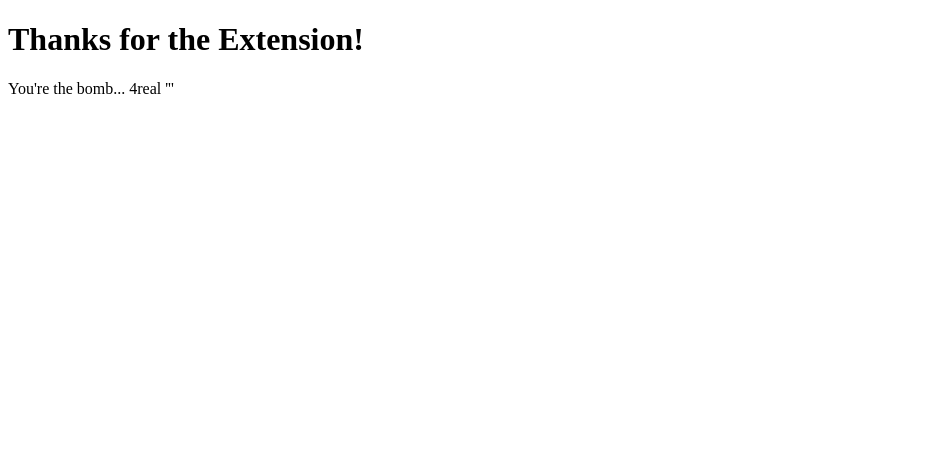
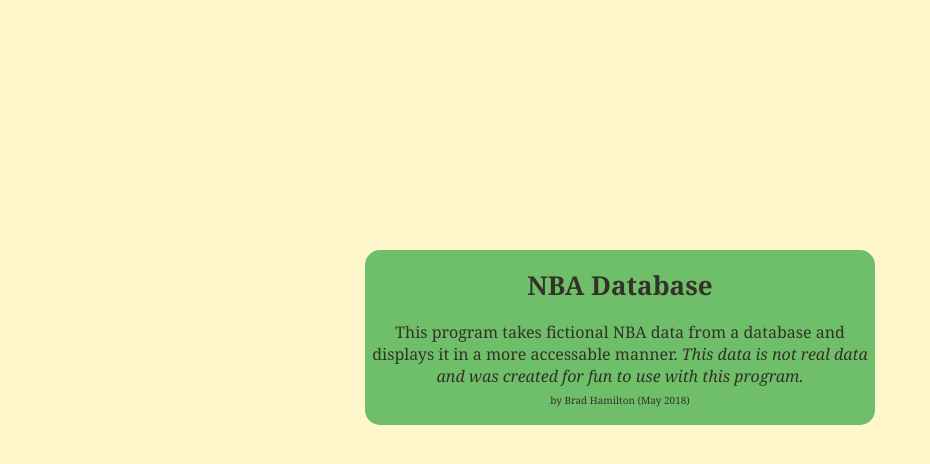
Before and after one commit to hamilton-bd/NBA-Database, a Flask app: page / in a window 1280 px wide. Shown: the top 464 px of the page, without its empty margins (0-930 px from the left). Run offline with Flask 2, Linux system fonts and the light colour scheme; some libraries are stand-ins or nearby versions.

Commit message:
index template and file consolidation

```diff
--- a/flask_nba.py
+++ b/flask_nba.py
@@ -3,7 +3,7 @@
 import MySQLdb.cursors
 from functools import wraps
 import flask
-from get_key import get_key
+from main import get_key
 
 app = flask.Flask(__name__, static_folder='static', static_url_path='')
 
@@ -40,10 +40,10 @@
     c.execute('SELECT * FROM Player WHERE PlayerName=%s;', [player_name])
     if c.rowcount > 0:
         rs = c.fetchall()
-        return flask.render_template('NBA.html', player_name=player_name,
+        return flask.render_template('nba.html', player_name=player_name,
                                      data=[r for r in rs])
     else:
-        return flask.render_template('NBA.html', player_name=player_name)
+        return flask.render_template('nba.html', player_name=player_name)
 
 
 @app.route('/PlayerShooting/<player_name>')
@@ -59,10 +59,10 @@
               ' PlayerName=%s;', [player_name])
     if c.rowcount > 0:
         rs = c.fetchall()
-        return flask.render_template('NBA2.html', player_name=player_name,
+        return flask.render_template('nba2.html', player_name=player_name,
                                      data=[r for r in rs])
     else:
-        return flask.render_template('NBA2.html', player_name=player_name)
+        return flask.render_template('nba2.html', player_name=player_name)
 
 
 @app.route('/PlayerTeam/<player_name>')
@@ -78,10 +78,10 @@
               ' WHERE PlayerName=%s;', [player_name])
     if c.rowcount > 0:
         rs = c.fetchall()
-        return flask.render_template('NBA3.html', player_name=player_name,
+        return flask.render_template('nba3.html', player_name=player_name,
                                      data=[r for r in rs])
     else:
-        return flask.render_template('NBA3.html', player_name=player_name)
+        return flask.render_template('nba3.html', player_name=player_name)
 
 
 @app.route('/json/Player/<player_name>')
--- a/get_key.py
+++ /dev/null
@@ -1,5 +0,0 @@
-# Prevents publishing MySQL password on github
-def get_key(filename="key.txt"):
-    with open(filename, 'r') as file:
-        fl = file.readline().strip()
-        return fl
--- a/templates/index.html
+++ b/templates/index.html
@@ -1,10 +1,40 @@
 <!DOCTYPE html>
 <html>
-    <head>
-        <title>Final Project</title>
-    </head>
-    <body>
-        <h1>Thanks for the Extension!</h1>
-        You're the bomb... 4real
-    </body>
-</html>'''
+  <style>
+    body {
+      background-color: #fff7cc
+    }
+
+    div {
+        height: 175px;
+        width: 510px;
+        position: fixed;
+        top: 50%;
+        left: 50%;
+        margin-top: -150px;
+        margin-left: -275px;
+        text-align:center;
+        background-color: #4CAF50;
+        font-family: Georgia, serif;
+        opacity: 0.8;
+        border-radius: 15px;
+      }
+
+      a {
+        font-style: italic;
+      }
+  </style>
+      <body>
+          <div>
+            <h1 style="font-size:26px;">
+              NBA Database
+            </h1>
+            <p>
+              This program takes fictional NBA data from a database and displays
+              it in a more accessable manner. <a>This data is not real data and
+              was created for fun to use with this program.</a><br />
+              <span style="font-size:10px;"> by Brad Hamilton (May 2018) </span>
+            </p>
+          </div>
+      </body>
+</html>
```
Also changed, not shown: main.py (renamed from populate_db.py, +13 -4 lines), create_tables.sql (renamed from create.sql), stats.csv (renamed from basketball.csv).
